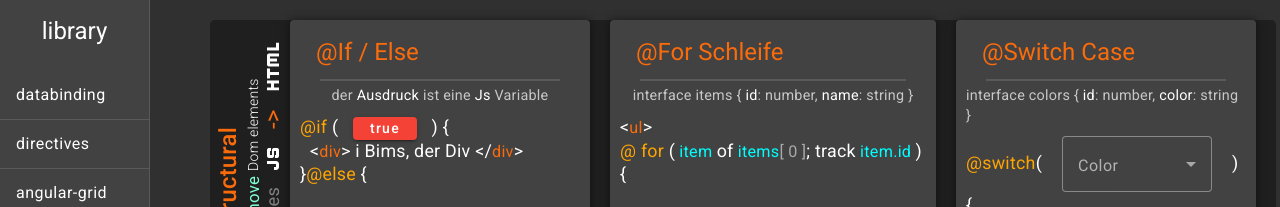
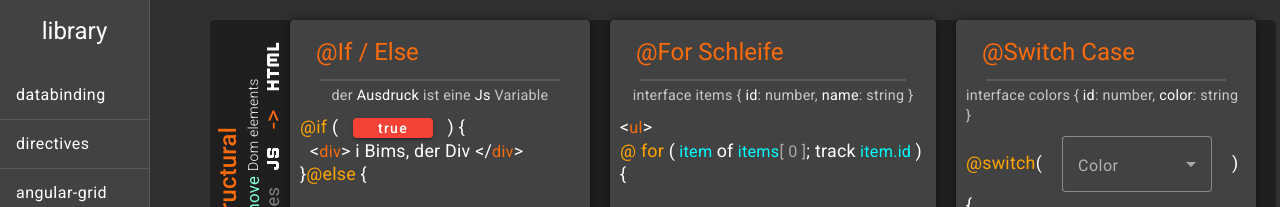
Before and after one commit to HorstPower/AngularDataBinding, an Angular app: page /directives in a window 1280 px wide. Shown: the top 207 px of the page. Built offline with nearby package versions, Linux system fonts and the light colour scheme.

Commit message:
für Firefox geändert

```diff
--- a/angular.json
+++ b/angular.json
@@ -104,5 +104,8 @@
         }
       }
     }
+  },
+  "cli": {
+    "analytics": false
   }
 }
--- a/src/app/directives/directives.component.html
+++ b/src/app/directives/directives.component.html
@@ -28,7 +28,7 @@
                     <!-- if/Else Code -->
                     <span class="directives color">
                         <!--  @if ( Button ) {  -->
-                        <p class="decl"> &#64;if </p><p> &#40; <button mat-raised-button color="warn" class="IfButton" (click)="toggelIfBoolean()" >{{ ifBoolean }}</button> &#41; &#123; </p><br>
+                        <p class="decl"> &#64;if </p><p> &#40; <button mat-raised-button color="warn" class="ifButton" (click)="toggelIfBoolean()" >{{ ifBoolean }}</button> &#41; &#123; </p><br>
 
                             @if ( ifBoolean ) {
                                 <div class="inline indentation">
@@ -268,7 +268,7 @@
                             <mat-card-title>WebSite</mat-card-title>
                         </mat-card-header>
                         <mat-card-content>
-                            <div class="ngStyleDivBox" [ngStyle]="{rotate: itemValue}">
+                            <div class="ngStyleDivBox" [ngStyle]="{rotate:itemValue}">
 
                             </div>
                         </mat-card-content>
--- a/src/app/directives/directives.component.scss
+++ b/src/app/directives/directives.component.scss
@@ -195,10 +195,11 @@ mat-divider{
     }
 }
 
-.IfButton {
+.ifButton {
     margin-left: 10px;
     margin-right: 10px;
-    height: 95%;
+    height: 20px;
+    width: 80px;
 }
 
 ul {
--- a/src/app/directives/directives.component.ts
+++ b/src/app/directives/directives.component.ts
@@ -93,6 +93,7 @@ export class DirectivesComponent {
   // ngClass
   ngClassBoolean: boolean = false;
 
+
   toggelngClassBoolean() {
     this.ngClassBoolean = !this.ngClassBoolean;
   }
```
